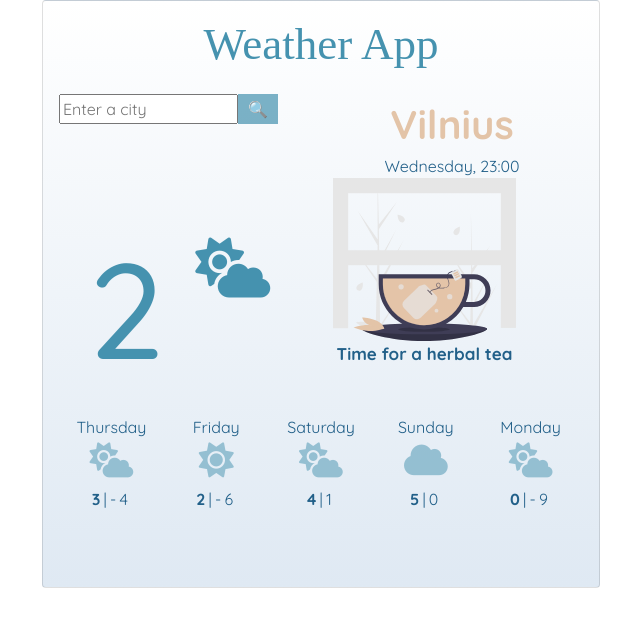
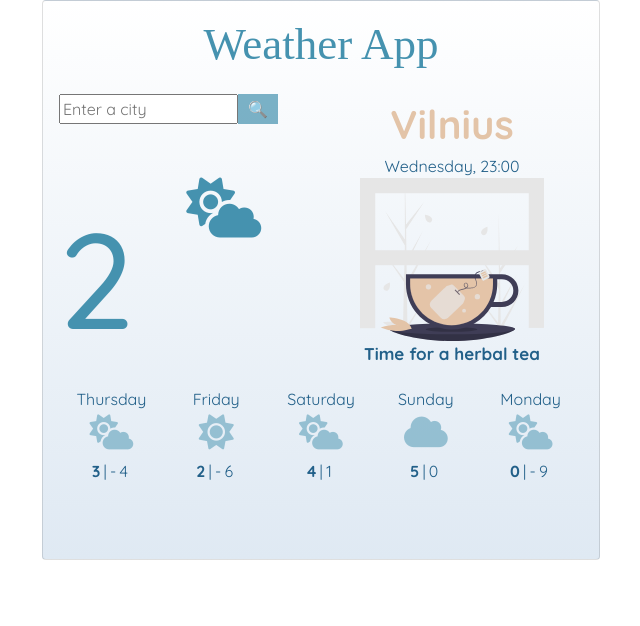
Before and after one commit to skriukaite/Weather-app-react, a React (Create React App) app: page / in a window 1280 px wide. Shown: the top 626 px of the page, without its empty margins (319-959 px from the left). Built offline with nearby package versions, Linux system fonts and the light colour scheme; a web font is replaced by a local one.

Commit message:
Upadate styling of Weather component

```diff
--- a/src/Components/Weather.js
+++ b/src/Components/Weather.js
@@ -13,7 +13,7 @@ export default function Weather() {
             </div>
           </div>
           <div className="col-3 temperature-properties">
-            <ul className="Weather">
+            <ul className="Weather-icon">
               <li>
                 <i className="fas fa-cloud-sun current-weather-icon"></i>
               </li>
--- a/src/Styles/Weather.css
+++ b/src/Styles/Weather.css
@@ -1,10 +1,15 @@
 .Weather {
+  width: 50%;
+  box-sizing: border-box;
+  display: block;
+}
+
+.Weather li {
   list-style-type: none;
   text-align: left;
   font-size: 15px;
-  padding-left: 30px;
-  padding-top: 30px;
 }
+
 .current-temperature {
   font-size: 135px;
   font-weight: 450;
```
